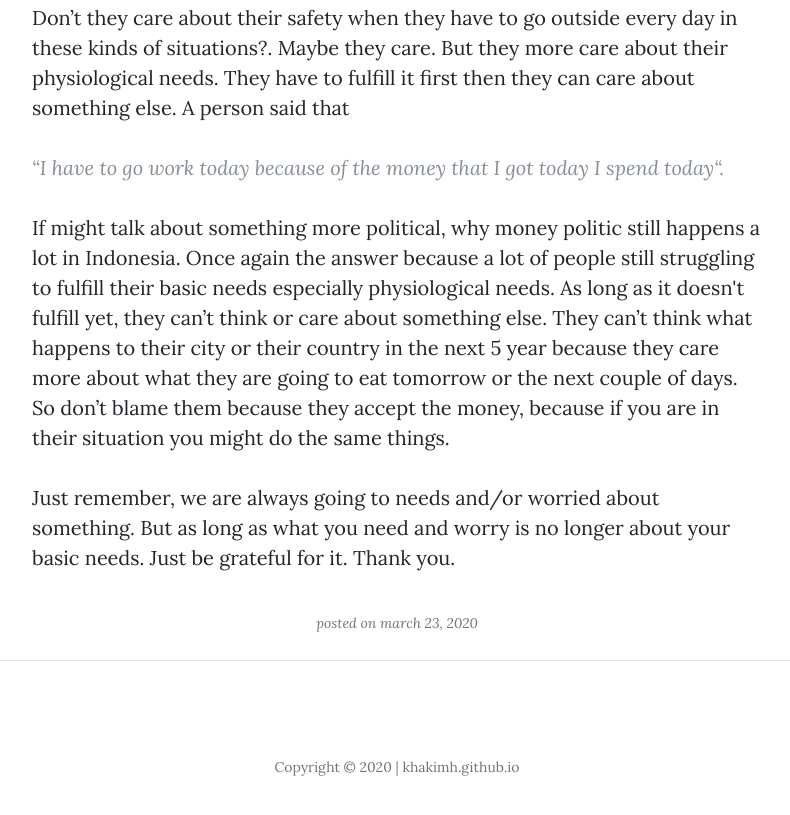
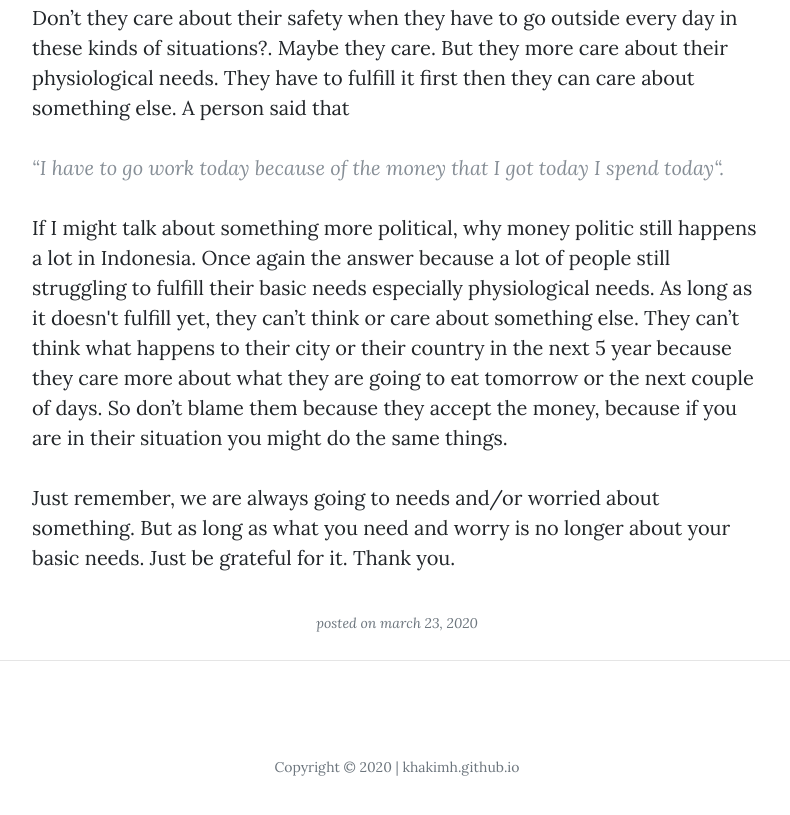
Before and after one commit to khakimh/khakimh.github.io, a website: page post/beinggrateful.html in a window 1280 px wide. Shown: the part 2015-2830 px from the top of the page, without its empty margins (243-1033 px from the left). Drawn offline with nearby package versions, Linux system fonts and the light colour scheme.

Commit message:
march 23, 2020

```diff
--- a/post/beinggrateful.html
+++ b/post/beinggrateful.html
@@ -91,7 +91,7 @@
 
           <p>Don’t they care about their safety when they have to go outside every day in these kinds of situations?. Maybe they care. But they more care about their physiological needs. They have to fulfill it first then they can care about something else. A person said that <blockquote class="blockquote">“I have to go work today because of the money that I got today I spend today“.</blockquote></p>
 
-          <p>If might talk about something more political, why money politic still happens a lot in Indonesia. Once again the answer because a lot of people still struggling to fulfill their basic needs especially physiological needs. As long as it doesn't fulfill yet, they can’t think or care about something else. They can’t think what happens to their city or their country in the next 5 year because they care more about what they are going to eat tomorrow or the next couple of days. So don’t blame them because they accept the money, because if you are in their situation you might do the same things.</p>
+          <p>If I  might talk about something more political, why money politic still happens a lot in Indonesia. Once again the answer because a lot of people still struggling to fulfill their basic needs especially physiological needs. As long as it doesn't fulfill yet, they can’t think or care about something else. They can’t think what happens to their city or their country in the next 5 year because they care more about what they are going to eat tomorrow or the next couple of days. So don’t blame them because they accept the money, because if you are in their situation you might do the same things.</p>
 
           <p>Just remember, we are always going to needs and/or worried about something. But as long as what you need and worry is no longer about your basic needs. Just be grateful for it. Thank you.</p>
 
```
